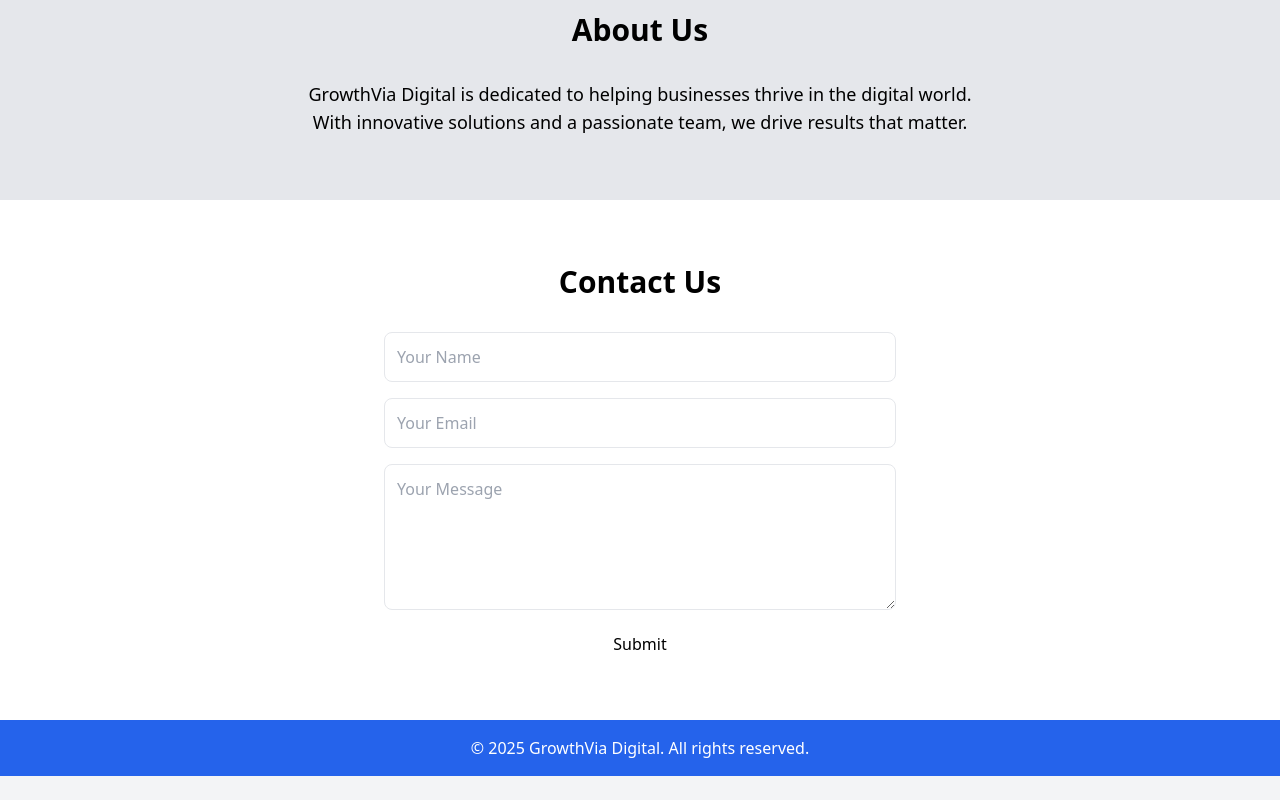
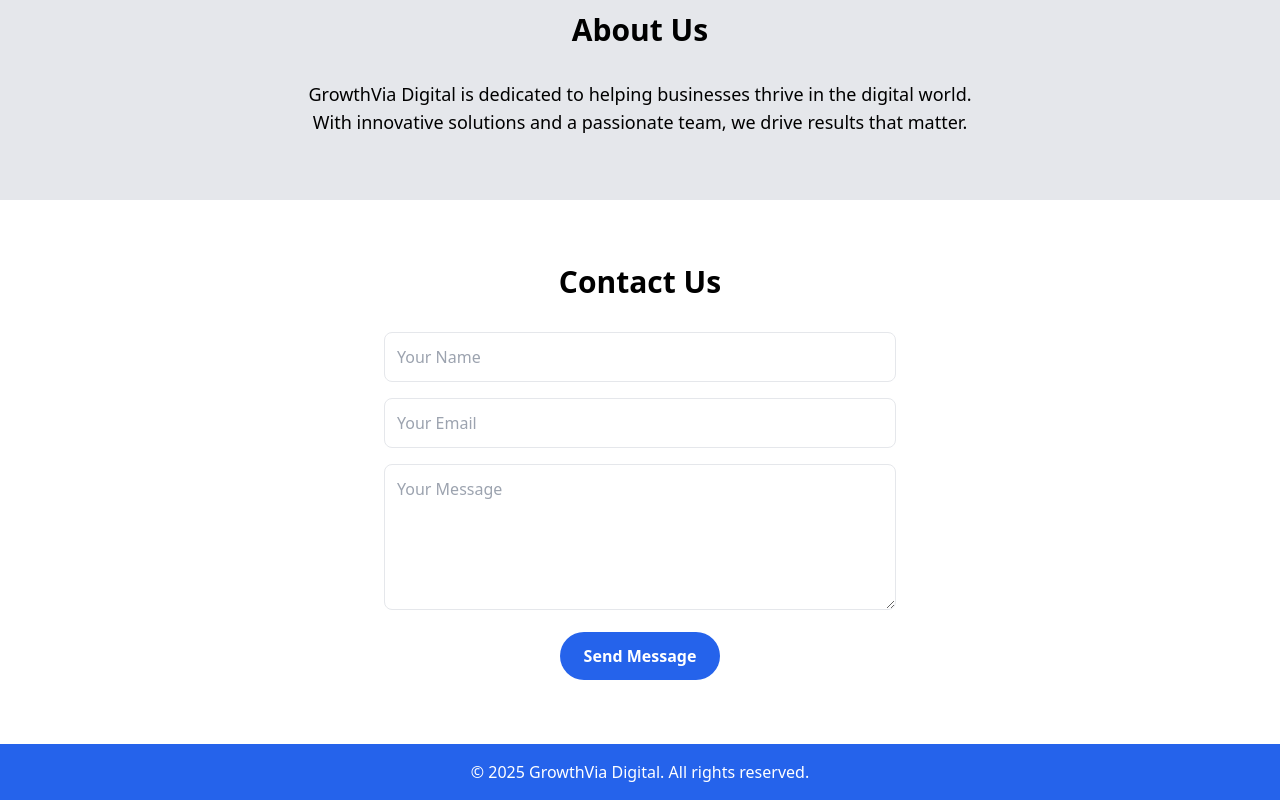
Before and after one commit to faizkhan899088-dot/growthviadigita, a plain HTML site: page index.html in a window 1280 px wide. Shown: the part 1188-1988 px from the top of the page. Before the commit the page ends 1964 px from the top, so only its background shows below. Drawn offline with nearby package versions, Linux system fonts and the light colour scheme.

Commit message:
Update index.html

```diff
--- a/index.html
+++ b/index.html
@@ -66,7 +66,7 @@
         <input type="text" id="name" placeholder="Your Name" class="w-full p-3 mb-4 border rounded-lg">
         <input type="email" id="email" placeholder="Your Email" class="w-full p-3 mb-4 border rounded-lg">
         <textarea id="message" placeholder="Your Message" class="w-full p-3 mb-4 border rounded-lg" rows="5"></textarea>
-        <button type="submit">Submit</button>
+        <button id="submit" class="bg-blue-600 text-white px-6 py-3 rounded-full font-semibold hover:bg-blue-700">Send Message</button
 
       </div>
     </div>
```
